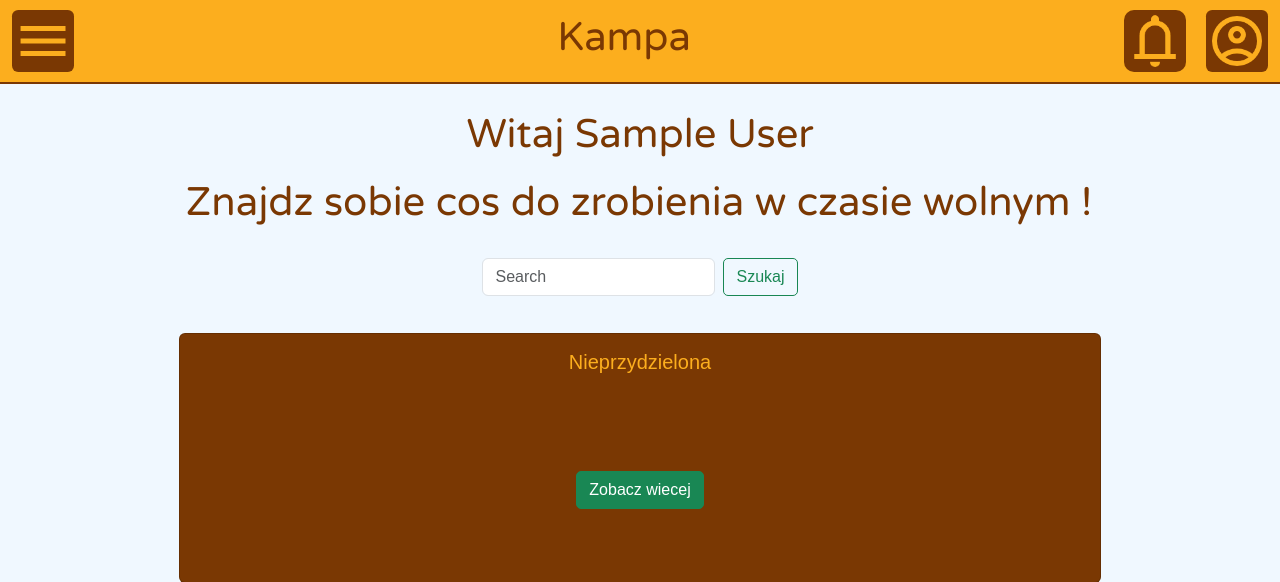
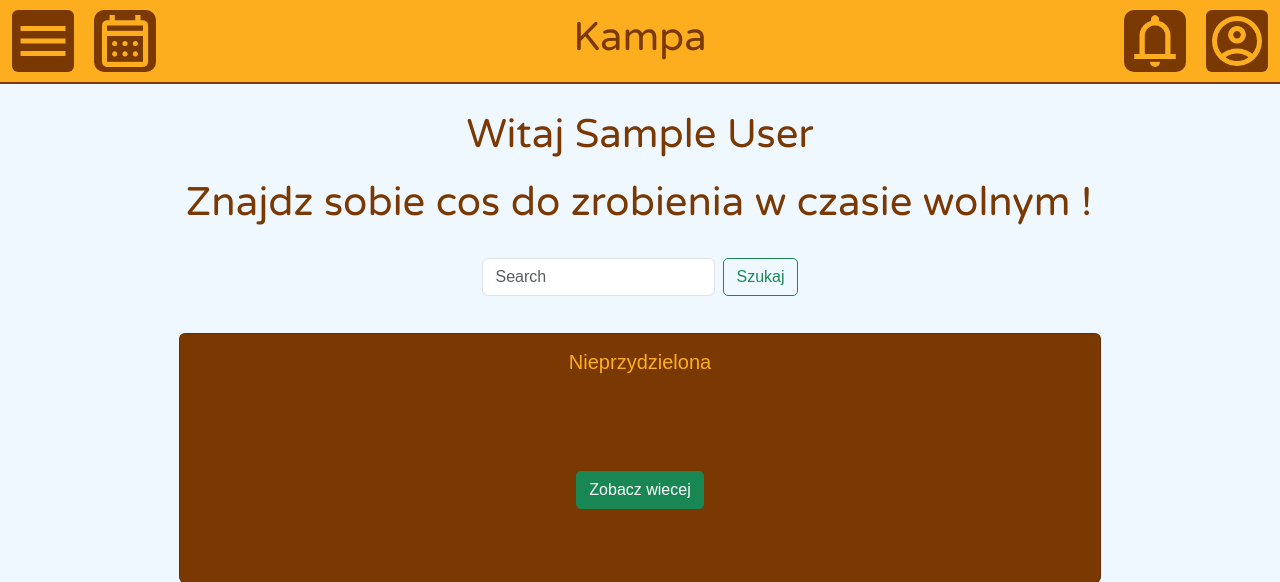
Before and after one commit to wojtek20032/free_time_application, a PHP site: page /menu.php in a window 1280 px wide. Shown: the top 582 px of the page. Run offline with PHP 8.4, Linux system fonts and the light colour scheme; the visitor is signed in with stand-in values (Sample User, id 1); data comes from the database, SQL or seed files in the repository; data that the repository does not hold is empty; some web fonts are replaced.

Commit message:
Calendar

```diff
--- a/menu/menu.css
+++ b/menu/menu.css
@@ -23,14 +23,13 @@ input {
 
 .navbar-brand{
   margin-right:0px !important;
-  margin-left: 50px;
 }
 
 .dropdown-item {
   color: #fcae1e;
 }
 
-.right{
+.right, .left{
   display:flex;
   justify-content: flex-end;
 }
@@ -39,6 +38,14 @@ input {
   background-color: #7a3803;
   border-radius:10px;
   margin-right: 20px;
+  height:100%;
+  width:61.6px;
+}
+
+#calendar{
+  background-color: #7a3803;
+  border-radius:10px;
+  margin-left: 20px;
   height:100%;
   width:61.6px;
 }
--- a/menu/menu.php
+++ b/menu/menu.php
@@ -70,6 +70,7 @@ $id = $_SESSION['user_id'];
       <nav class="navbar navbar-expand-lg">
         <div class="container-fluid" style="display: block">
           <div class="header">
+            <div class="left">
               <div class="dropdown">
                 <button class="btn" type="button" data-bs-toggle="dropdown" aria-expanded="false" style="padding: 0%">
                   <img src="../icons/menu.png" />
@@ -81,6 +82,8 @@ $id = $_SESSION['user_id'];
 
                   <li><a class="dropdown-item" href="../menu/menu.php">Menu</a></li>
                 </ul>
+              </div>
+              <a href="#"><img src="../icons/calendar.png" id="calendar"></a>
             </div>
             <a class="navbar-brand" href="../menu/menu.php">
               <h1>Kampa</h1>
```
Also changed, not shown: icons/calendar.png (added). Lines whose indentation alone changed are shown as unchanged.
